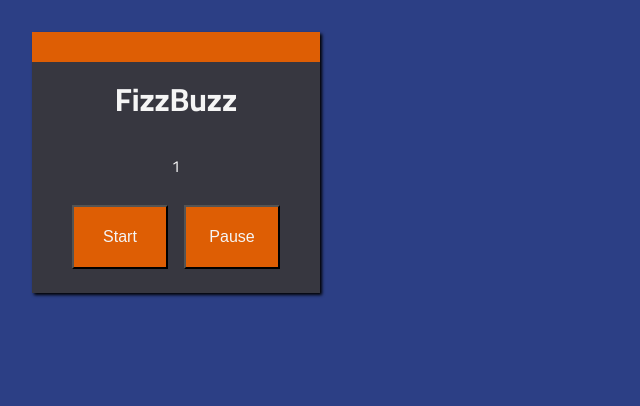
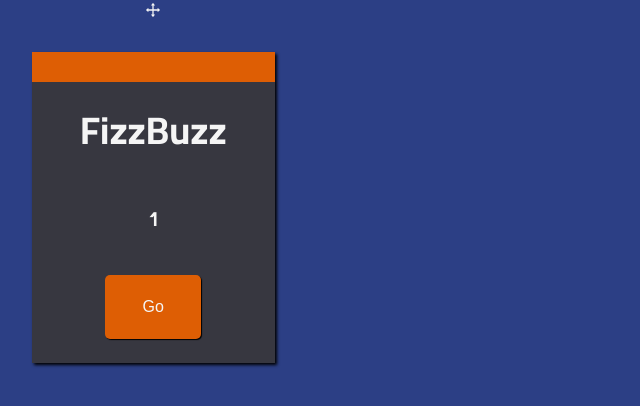
Before and after one commit to Emmanuel-Bolanos/cra-fizzbuzz, a React (Create React App) app: page / in a window 1280 px wide. Shown: the top 406 px of the page, without its empty margins (0-640 px from the left). Built offline with nearby package versions, Linux system fonts and the light colour scheme.

Commit message:
FizzBuzz v1 ready. Refactor needed

```diff
--- a/package.json
+++ b/package.json
@@ -3,6 +3,7 @@
   "version": "0.1.0",
   "private": true,
   "dependencies": {
+    "@ant-design/icons": "4.0.0",
     "@testing-library/jest-dom": "^5.11.4",
     "@testing-library/react": "^11.1.0",
     "@testing-library/user-event": "^12.1.10",
--- a/src/App.css
+++ b/src/App.css
@@ -1,4 +1,5 @@
 @import url('https://fonts.googleapis.com/css2?family=Cairo:wght@400;700&display=swap');
+@import url('https://fonts.googleapis.com/css2?family=Orbitron:wght@700&display=swap');
 
 body {
   color: whitesmoke;
@@ -9,15 +10,21 @@ body {
   width: 100vw;
   height: auto;
   transition: all 1s ease-out;
+  user-select: none;
 }
 
 .App {
   font-family: 'Cairo', sans-serif;
   background-color: #373740;
   box-shadow: 2px 2px 3px black, inset 0 30px #DE5E04;
-  width: 20vw;
   min-width: fit-content;
   margin: 2rem;
+  padding: 1rem 3rem;
+  font-size: 120%;
+}
+
+.counter {
+  font-family: 'Orbitron', sans-serif;
   padding: 1rem;
 }
 
@@ -30,10 +37,14 @@ button {
   text-align: center;
   margin: 0.5rem;
   transition: all 1s ease;
+  border: 0;
+  border-radius: 5px;
+  box-shadow: 1px 1px 1px black;
 }
 
 button:hover {
   filter: brightness(120%);
   color: black;
   transition: all 1s ease;
+  box-shadow: 2px 2px 3px black;
 }
--- a/src/App.js
+++ b/src/App.js
@@ -1,6 +1,6 @@
 import React from 'react';
+import Drag from './shared/organisims/Drag'
 import StartFizzBuzz from './shared/organisims/FizzBuzz'
-import Drag from './shared/organisims/Drag'
 import './App.css';
 
 const FizzBuzz = () => {
--- a/src/shared/organisims/Drag.css
+++ b/src/shared/organisims/Drag.css
@@ -1,3 +1,5 @@
 .dragContainer {
   position: absolute;
+  display: flex;
+  flex-direction: column;
 }
--- a/src/shared/organisims/Drag.jsx
+++ b/src/shared/organisims/Drag.jsx
@@ -1,4 +1,5 @@
 import React, { Component } from 'react';
+import { DragOutlined } from '@ant-design/icons'
 import './Drag.css'
 
 class Drag extends Component {
@@ -12,12 +13,12 @@ class Drag extends Component {
       styles: {}
     }
 
-    this._dragStart = this._dragStart.bind(this);
-    this._dragging = this._dragging.bind(this);
-    this._dragEnd = this._dragEnd.bind(this);
+    this.dragStart = this.dragStart.bind(this);
+    this.dragging = this.dragging.bind(this);
+    this.dragEnd = this.dragEnd.bind(this);
   }
 
-  _dragStart(e) {
+  dragStart(e) {
     this.setState({
       diffX: e.screenX - e.currentTarget.getBoundingClientRect().left,
       diffY: e.screenY - e.currentTarget.getBoundingClientRect().top,
@@ -25,7 +26,7 @@ class Drag extends Component {
     });
   }
 
-  _dragging(e) {
+  dragging(e) {
     if(this.state.dragging) {
       const left = e.screenX - this.state.diffX;
       const top = e.screenY - this.state.diffY;
@@ -38,7 +39,7 @@ class Drag extends Component {
     }
   }
 
-  _dragEnd() {
+  dragEnd() {
       this.setState({
           dragging: false
       });
@@ -50,11 +51,15 @@ class Drag extends Component {
         <div
           style={this.state.styles}
           className="dragContainer"
-          onMouseDown={this._dragStart}
-          onMouseMove={this._dragging}
-          onMouseUp={this._dragEnd}
         >
-          <div className="contentContainer">
+          <div
+            onMouseDown={this.dragStart}
+            onMouseMove={this.dragging}
+            onMouseUp={this.dragEnd}
+          >
+            <DragOutlined />
+          </div>
+          <div>
             {this.props.content}
           </div>
         </div>
--- a/src/shared/organisims/FizzBuzz.jsx
+++ b/src/shared/organisims/FizzBuzz.jsx
@@ -1,7 +1,8 @@
-import React from 'react';
+import React, { Component } from 'react';
+import StartButton from './StartButton';
 
-const UpdateValue = ({value}) => {
-  const bg = (value % 3 === 0 && value % 5 === 0)
+const UpdateBackgroung = ({value}) => {
+  value % 3 === 0 && value % 5 === 0
     ? document.body.style.backgroundColor = '#50bd47' /* Green */
     : (value % 3 === 0)
     ? document.body.style.backgroundColor = '#912400' /* Red */
@@ -9,47 +10,56 @@ const UpdateValue = ({value}) => {
     ? document.body.style.backgroundColor = '#e5b11c' /* Yellow */
     : document.body.style.backgroundColor = '#2c3f85'; /* Default */
   return (
-    <p className={bg}> {value} </p>
+    <p className='counter'> {value} </p>
   );
 };
 
-class StartFizzBuzz extends React.Component {
-  state = { value: 1, isPaused: false };
-  handleIncrease = this.handleIncrease.bind(this);
-  handlePause = this.handlePause.bind(this);
+class StartFizzBuzz extends Component {
+  constructor(props) {
+    super(props);
+    this.state = { value: 1, isOn: false };
+    this.handleClick = this.handleClick.bind(this);
+  }
 
-  handleIncrease() {
-    setInterval(() => {
-      !this.state.isPaused && this.setState((state) => {
-        return (state.value === 100)
-          ? { value: 1 }
-          : { value: state.value + 1 };
-      });
+  handleClick() {
+    const toogleOn = !this.state.isOn;
+    this.setState(() => ({
+      isOn: toogleOn,
+    }));
+    (this.state.isOn) ? this.pauseCount() : this.startCount();
+  }
+
+  pauseCount() {
+    clearInterval(this.intervalCount);
+  }
+
+  startCount() {
+    this.intervalCount = setInterval(() => {
+      const newValue = this.state.value === 100 ? 1 : this.state.value + 1;
+      this.setState(() => ({
+        value: newValue,
+        isOn: true,
+      }));
     }, 1000);
   }
 
-  handlePause() {
-    this.setState((state) => ({
-      isPaused : !state.isPaused
-    }));
+  componentWillUnmount() {
+    clearInterval(this.intervalCount);
   }
 
   render() {
-    const currentValue = this.state.value;
-
     return (
       <React.Fragment>
-        <UpdateValue value={currentValue} />
+        <UpdateBackgroung value={this.state.value} />
 
-        {this.state.value === 1 && <button onClick={this.handleIncrease}> Start </button>}
+        <StartButton
+          onClick={this.handleClick}
+          isOn={this.state.isOn}
+        />
 
-        <button onClick={this.handlePause}>
-          {this.state.isPaused ? 'Continue' : 'Pause'}
-        </button>
       </React.Fragment>
     )
   };
 }
 
-
 export default StartFizzBuzz;
--- /dev/null
+++ b/src/shared/organisims/StartButton.jsx
@@ -0,0 +1,22 @@
+import React, { Component } from 'react';
+
+class StartButton extends Component {
+  constructor(props) {
+    super(props);
+    this.handleClick = this.handleClick.bind(this);
+  }
+
+  handleClick() {
+    this.props.onClick();
+  }
+
+  render() {
+    return (
+      <button onClick={this.handleClick}>
+        { (this.props.isOn) ? 'Pause' : 'Go' }
+      </button>
+    );
+  }
+};
+
+export default StartButton;
```
Also changed, not shown: 2 other files (tests, documents, lock files or other folders).
